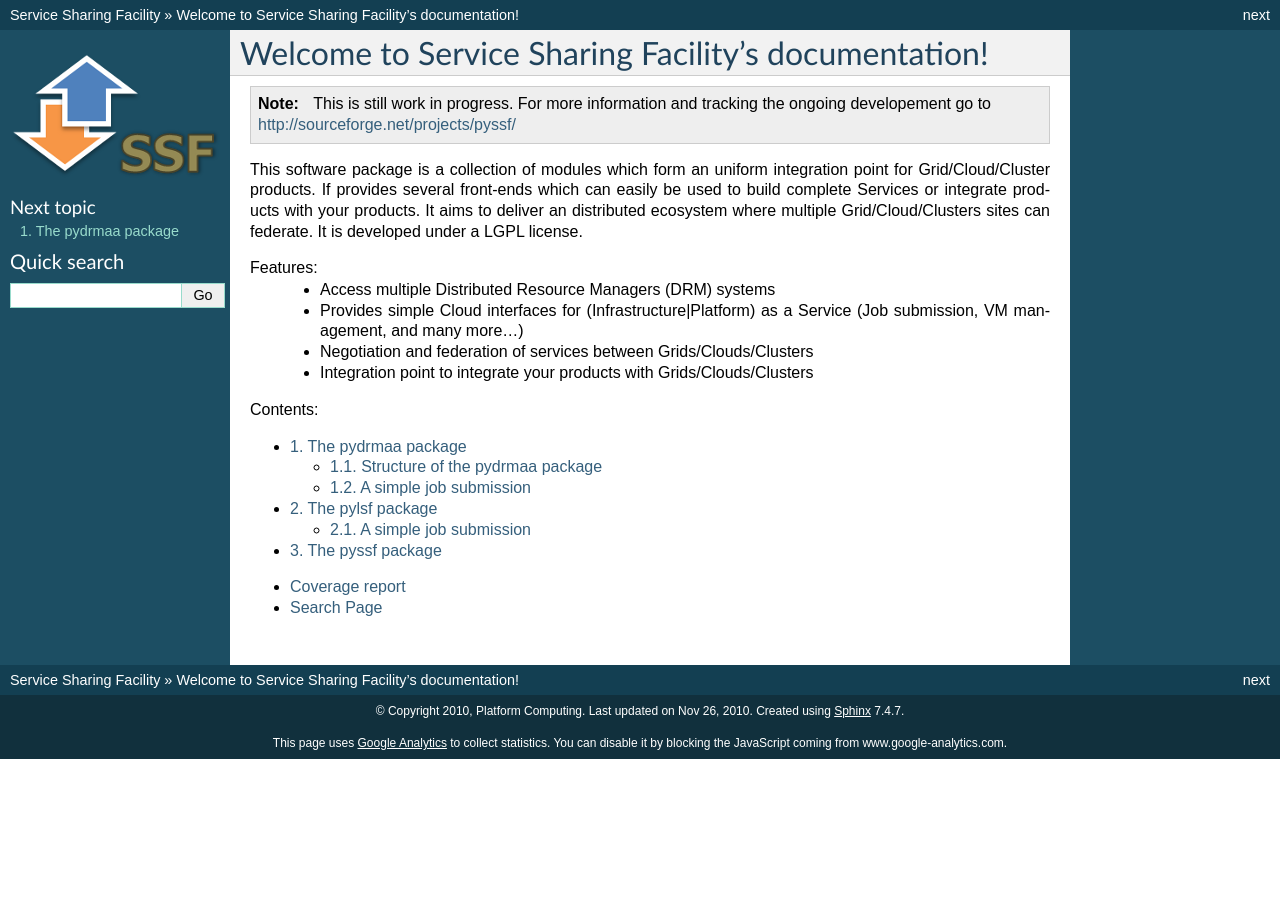
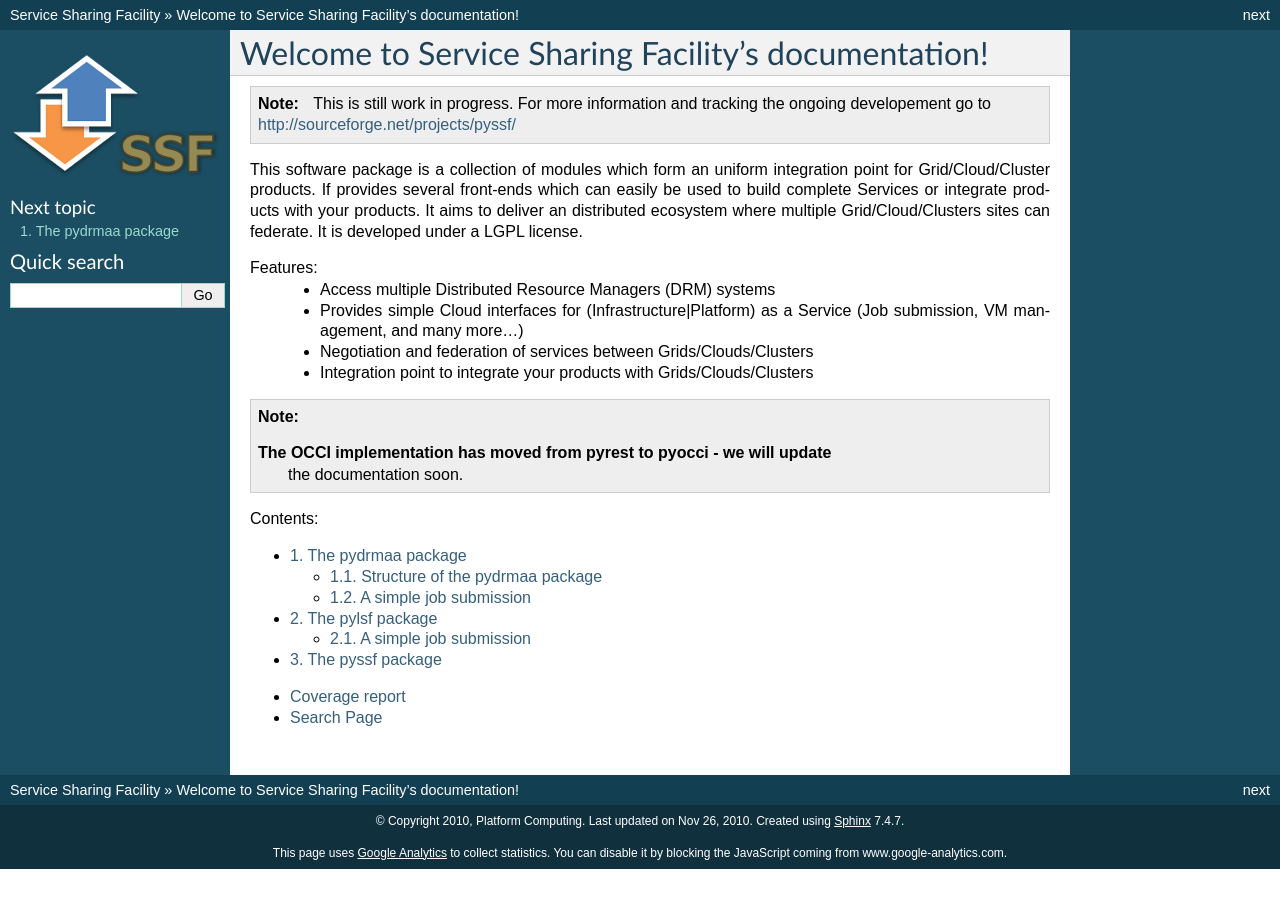
Before and after one commit to tmetsch/pyssf, a Sphinx documentation site: the page built from docs/index.txt, in a window 1280 px wide. Built offline with Sphinx 7.4.7, drawn with Linux system fonts in a browser that asks for light colours.

Commit message:
added note for the website.

```diff
--- a/docs/index.txt
+++ b/docs/index.txt
@@ -37,6 +37,10 @@ Features:
  * Negotiation and federation of services between Grids/Clouds/Clusters
  * Integration point to integrate your products with Grids/Clouds/Clusters
 
+.. note::
+    The OCCI implementation has moved from pyrest to pyocci - we will update
+	the documentation soon.
+
 Contents:
 
 .. toctree::
```
Also changed, not shown: 1 other file.
